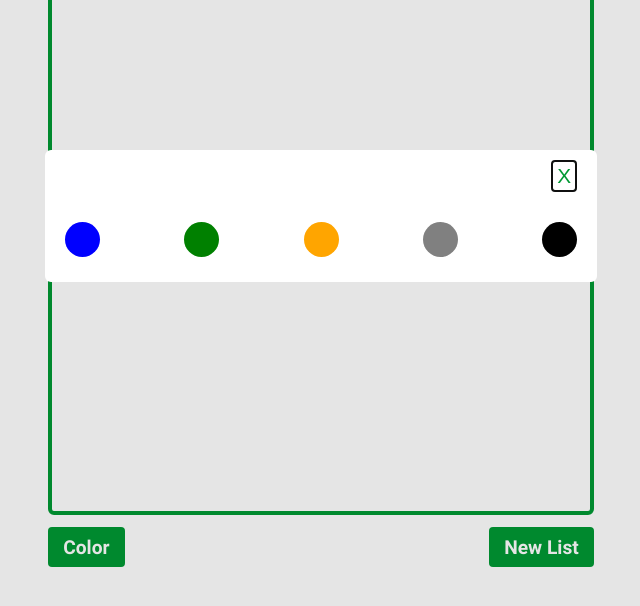
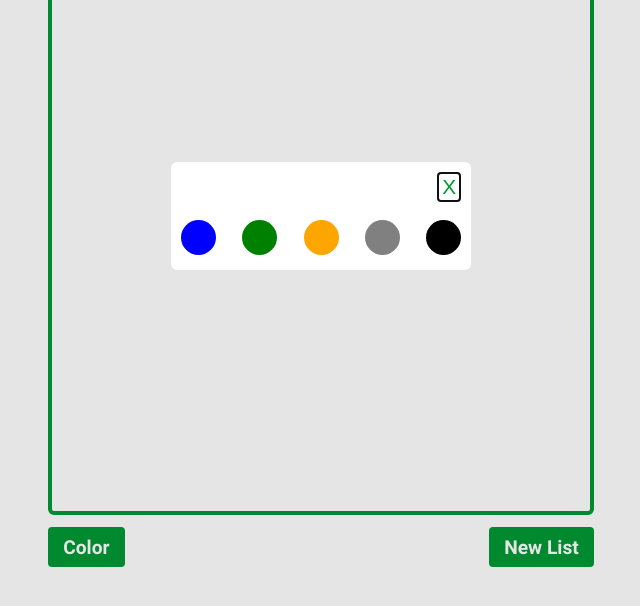
Before and after one commit to Mowgli345/To-Do-List, a website built with webpack: page src/index.html in a window 1280 px wide. Both pictures are taken after a click on the element "Color". Shown: the part 184-790 px from the top of the page, without its empty margins (319-959 px from the left). Built offline with nearby package versions, Linux system fonts and the light colour scheme; files whose address does not match are found by name.

Commit message:
Edit forms styles for iOS

```diff
--- a/src/styles/form.css
+++ b/src/styles/form.css
@@ -1,8 +1,13 @@
 dialog {
     border: none;
     border-radius: 6px;
-    padding: 35px 30px 40px 20px;
     overflow: hidden;
+    /* min-width: 240px; */
+}
+form {
+    color: var(--border-color);
+    color:rgb(82, 82, 82);
+    font-size: 1.3rem;
 }
 #newListDialog {
     padding: 35px 12px 40px 10px;
@@ -11,12 +16,6 @@ dialog {
         overflow: hidden;
         max-width: 100%;
     }
-}
-form {
-    color: var(--border-color);
-    color:rgb(82, 82, 82);
-    font-size: 1.3rem;
-    min-width: 295px;
 }
 fieldset {
     border: none;
@@ -67,11 +66,46 @@ input:focus {
     display: flex;
     justify-content: space-between;
 }
+#newColorDialog {
+    border: none;
+    border-radius: 6px;
+    padding:10px 10px 15px 10px;
+    width:60%;
+    max-width: 280px;
+}
+#newColorForm {
+    display: flex;
+    flex-direction: column;
+    justify-content: space-between;
+    gap:18px;
+    padding:0;
+}
+#closeDialog {
+    background-color: white;
+    color:var(--button-color);
+    border:2.5px solid var(--border-color);
+    border-radius: 3px;
+    padding:1px 3px 1px 3px;
+    align-self:flex-end;
+    font-style: bold;
+    font-size: 1.3rem;
+}
+#newColorDialog ul li {
+    display: inline-block;
+    margin: 0;
+}
+#newColorForm ul {
+    display: flex;
+    flex-direction: row;
+    justify-content: space-between;
+    flex-wrap: wrap;
+}
 li.circle {
     height: 35px;
     width:35px;
     border-radius: 50%;
     display: block;
+
 }
 li.circle:hover {
     cursor: pointer;
@@ -91,41 +125,8 @@ li.circle:hover {
 .circle-black {
     background-color:black;
 }
-#newColorDialog ul li {
-    display: inline-block;
-    margin: 0;
-}
-#newColorForm ul {
-    display: flex;
-    flex-direction: row;
-    justify-content: space-between;
-}
-#newColorDialog {
-    border: none;
-    border-radius: 6px;
-    padding: 35px 30px 40px 20px;
-    width:40%;
-}
-#closeDialog {
-    background-color: white;
-    color:var(--button-color);
-    border:2.5px solid var(--border-color);
-    border-radius: 3px;
-    padding:2px 4px 2px 4px;
-    align-self:flex-end;
-    font-style: bold;
-    font-size: 1.3rem;
-}
-#newColorForm {
-    display: flex;
-    flex-direction: column;
-    justify-content: space-between;
-    gap:30px;
-    padding:0;
-}
-#newColorDialog {
-    padding:10px 20px 25px 20px;
-}
+
+
 #confirmDeleteDialog {
     white-space: pre-line;
     padding:30px;
@@ -143,9 +144,9 @@ li.circle:hover {
 }
 
 @media screen and (max-width:490px) {
-    dialog {
+    /* dialog {
         background-color: red;
-        /* overflow: hidden; */
+        overflow: hidden;
         max-width: 100%;
         padding: 35px 10px 40px 12px;
     }
@@ -154,18 +155,18 @@ li.circle:hover {
         & form {
             min-width: 70%;
             padding:0;
-            /* overflow: hidden; */
-            /* max-width: 100%; */
+            overflow: hidden;
+            max-width: 100%;
 
         }
-    }
+    } */
     .newListForm {
         margin:0;
-        background-color: purple;
+
         padding:0;
     }
     form {
-        background-color: yellow;
+        /* background-color: yellow; */
         color: var(--border-color);
         color:rgb(82, 82, 82);
         font-size: 1.3rem;
--- a/src/styles/styles.css
+++ b/src/styles/styles.css
@@ -455,7 +455,4 @@ img:hover {
     grid-area: 3/1/4/5;
     padding-left: 8px;
 }
-/* body {
-    padding: 10px 30px;
-}     */
 }
```
Also changed, not shown: dist/index.html, dist/index.js, dist/scripts.js.
